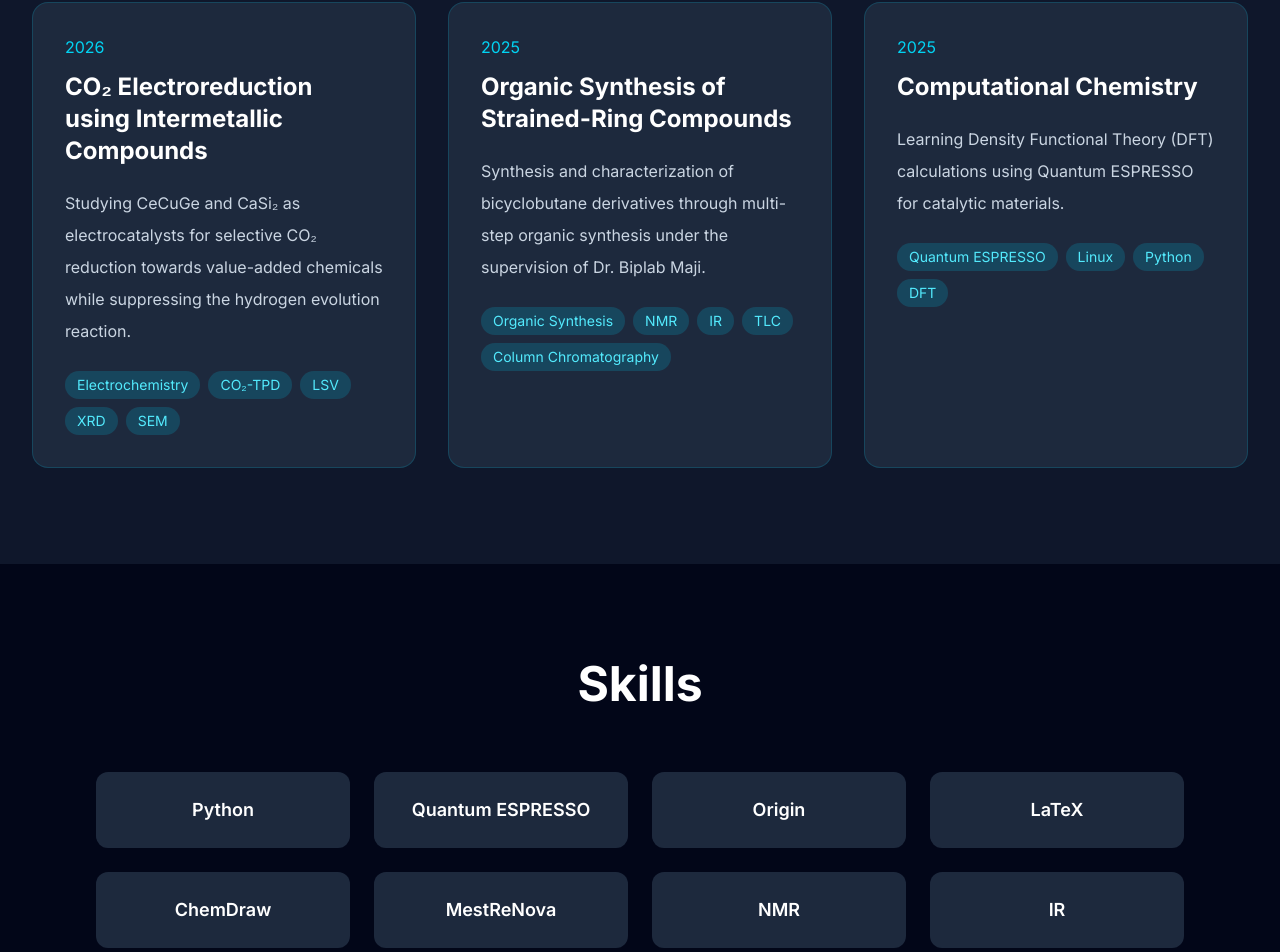
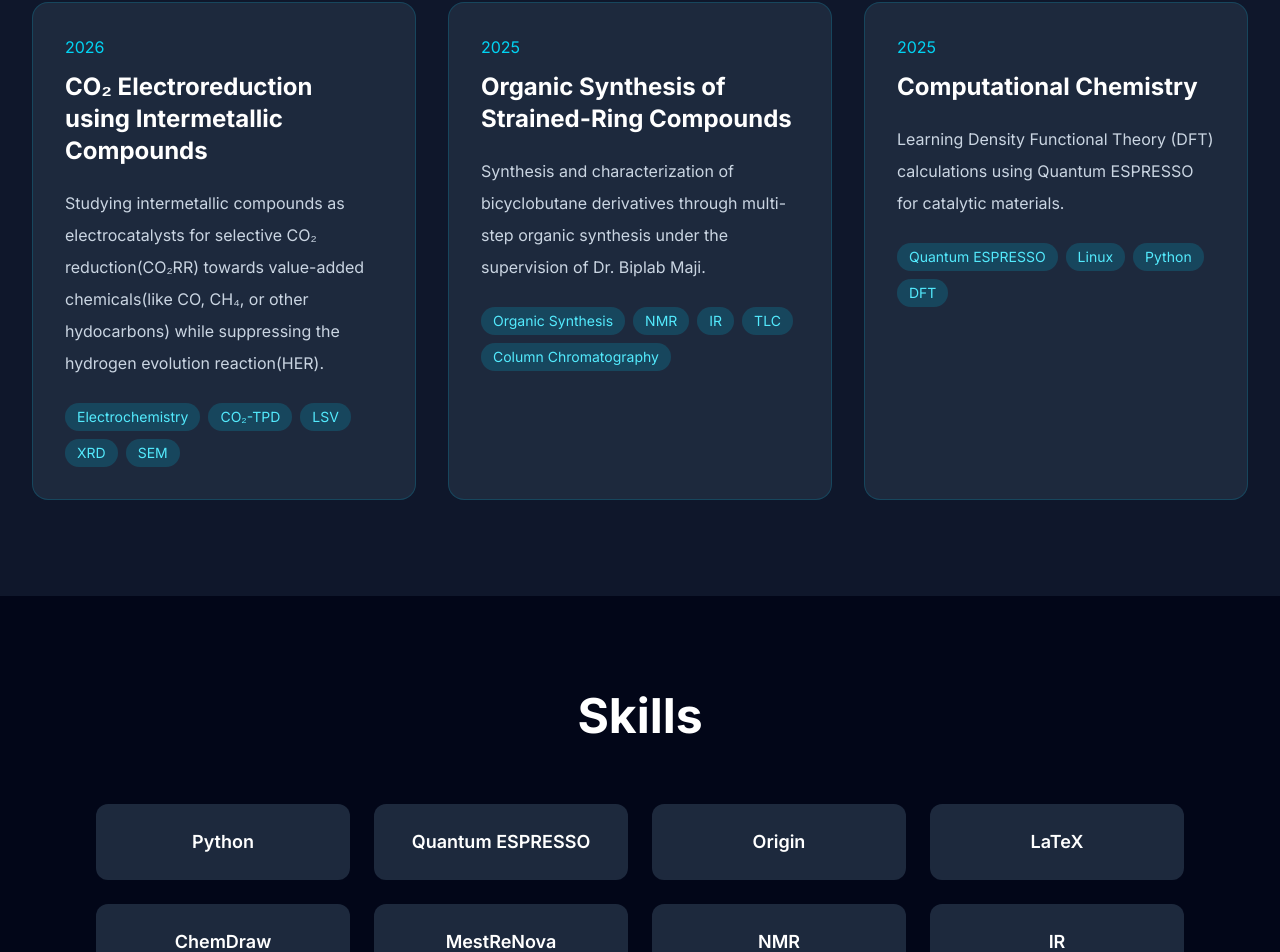
Before and after one commit to Rupak-723/rupak-portfolio, a Next.js app: page / in a window 1280 px wide. Shown: the part 4242-5194 px from the top of the page. Built offline with nearby package versions, Linux system fonts and the light colour scheme.

Commit message:
Refine project description for CO₂ Electroreduction
Updated project description to specify intermetallic compounds and CO₂ reduction products.

```diff
--- a/data/projects.ts
+++ b/data/projects.ts
@@ -3,7 +3,7 @@ const projects = [
     title: "CO₂ Electroreduction using Intermetallic Compounds",
     period: "2026",
     description:
-      "Studying CeCuGe and CaSi₂ as electrocatalysts for selective CO₂ reduction towards value-added chemicals while suppressing the hydrogen evolution reaction.",
+      "Studying intermetallic compounds as electrocatalysts for selective CO₂ reduction(CO₂RR) towards value-added chemicals(like CO, CH₄, or other hydocarbons) while suppressing the hydrogen evolution reaction(HER).",
     technologies: [
       "Electrochemistry",
       "CO₂-TPD",
```
